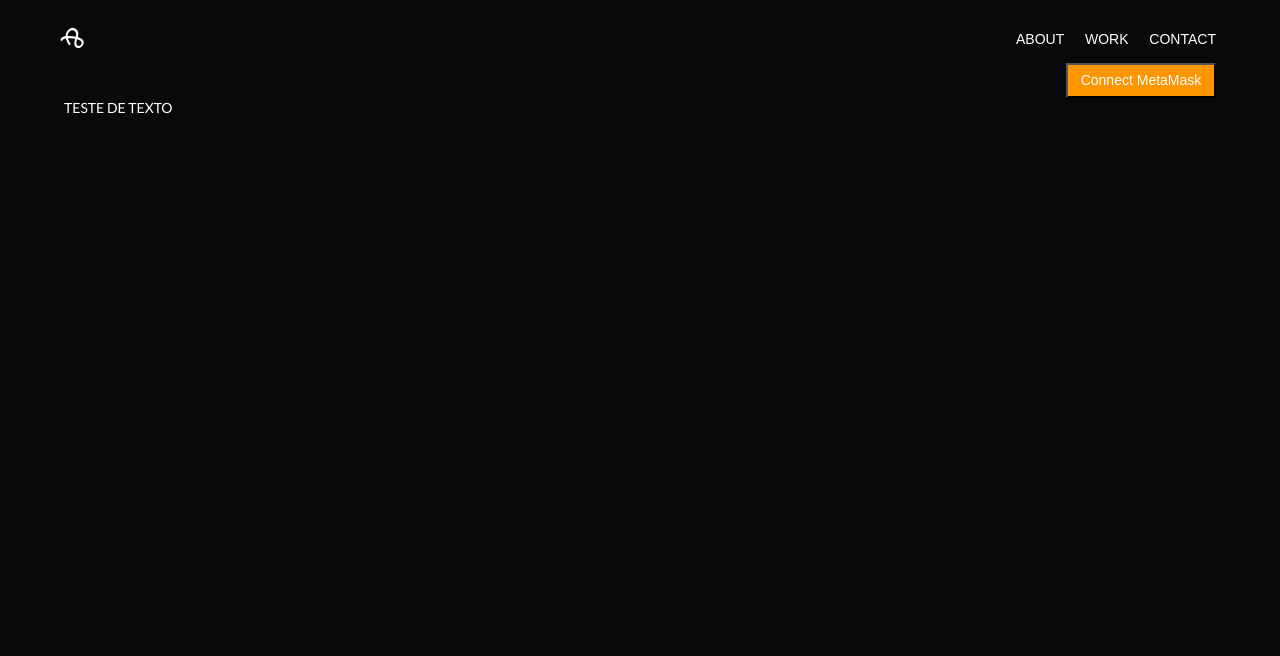
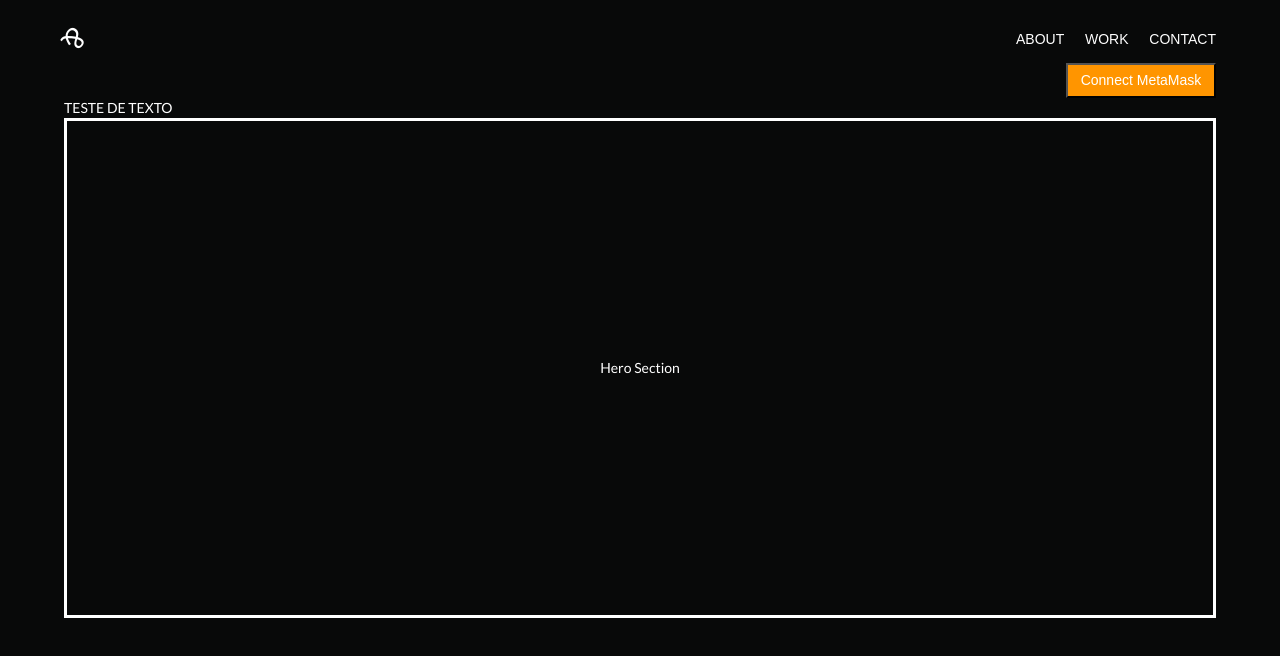
Before and after one commit to ArchiDAO/ArchiDAO-Website-React, a React (Create React App) app: page /home in a window 1280 px wide. Shown: the top 656 px of the page. Built offline with nearby package versions, Linux system fonts and the light colour scheme; a web font is replaced by a local one.

Commit message:
added hero section

```diff
--- a/src/components/HeroSection.js
+++ b/src/components/HeroSection.js
@@ -0,0 +1,10 @@
+import React from "react";
+import '../styles/HeroSection.css';
+
+const HeroSection = () => {
+    return (
+        <div className="hero-section-container">Hero Section</div>
+    )
+}
+
+export default HeroSection;
--- a/src/components/pages/Home.js
+++ b/src/components/pages/Home.js
@@ -15,6 +15,7 @@ function Home() {
     <>
     <GetMetamask />
     TESTE DE TEXTO
+    <HeroSection />
 
       {/* <HeroSection/>
       <Value/>
--- /dev/null
+++ b/src/styles/HeroSection.css
@@ -0,0 +1,10 @@
+
+.hero-section-container {
+    display: flex;
+    border: solid;
+    justify-content: center;
+    align-items: center;
+
+    min-height: 500px;
+
+}
```
